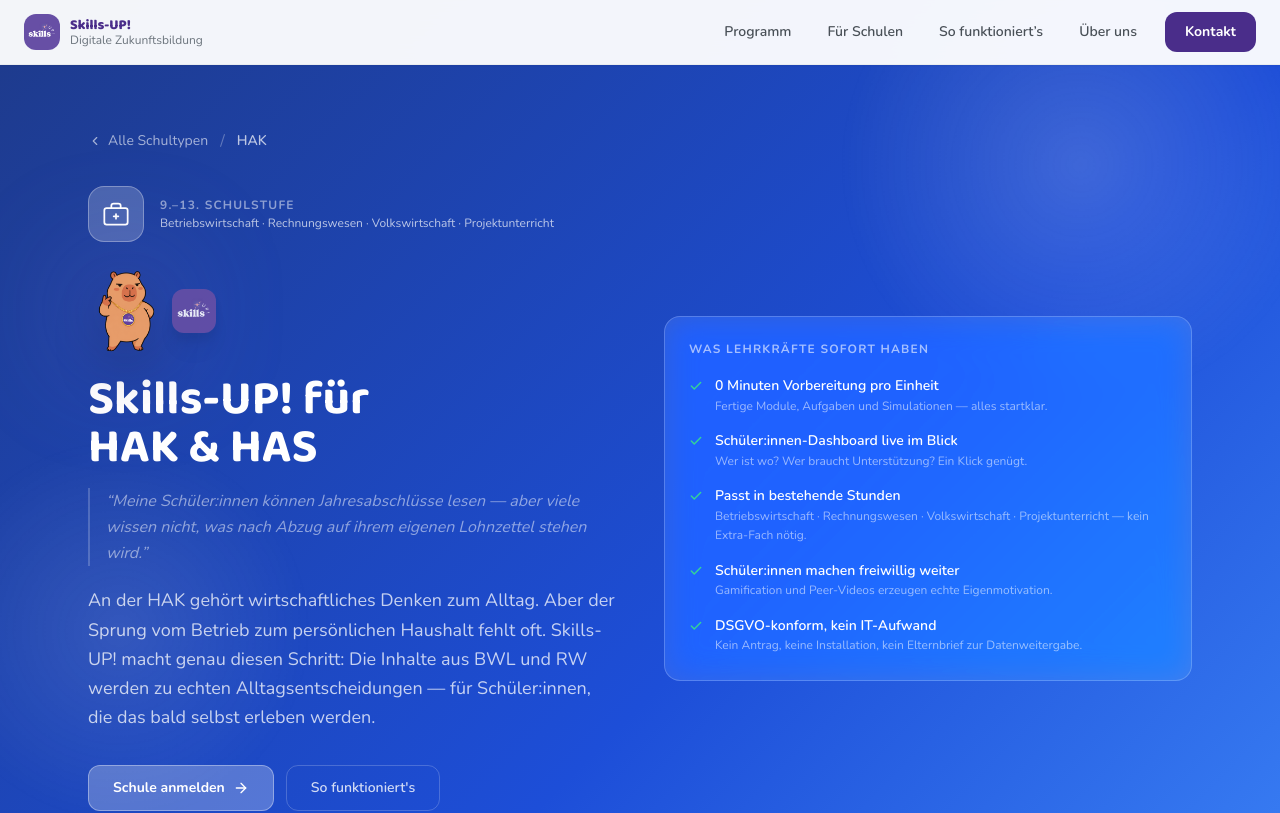
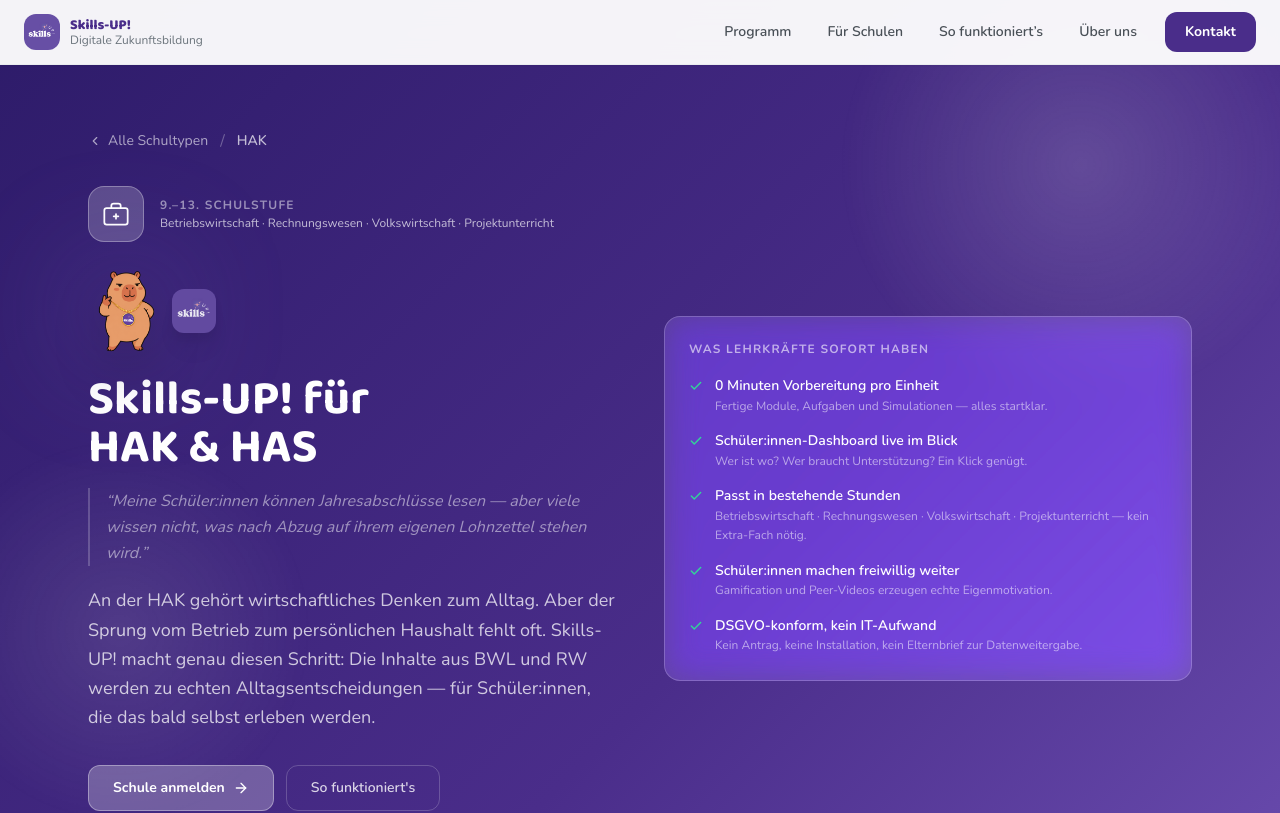
Before and after one commit to stefangeorgbauer84/digitale-zukunftsbildung, a Next.js app: page /schulen/hak in a window 1280 px wide. Shown: the top 813 px of the page. Built offline with nearby package versions, Linux system fonts and the light colour scheme.

Commit message:
Fix HAK and schulen overview: replace off-palette blue with Skills-UP! purple

```diff
--- a/src/app/schulen/hak/page.tsx
+++ b/src/app/schulen/hak/page.tsx
@@ -28,9 +28,9 @@
     <SchulPage
       name="HAK & HAS"
       kurzname="HAK"
-      gradient="linear-gradient(135deg, #1e3a8a 0%, #1d4ed8 60%, #3b82f6 100%)"
-      farbe="#1d4ed8"
-      farbeHell="#eff6ff"
+      gradient="linear-gradient(135deg, #2d1b69 0%, #4a2d8a 60%, #6b4db0 100%)"
+      farbe="#4a2d8a"
+      farbeHell="#f3f1f9"
       schulstufen="9.–13. Schulstufe"
       lehrplanFach="Betriebswirtschaft · Rechnungswesen · Volkswirtschaft · Projektunterricht"
       icon={icon}
--- a/src/app/schulen/page.tsx
+++ b/src/app/schulen/page.tsx
@@ -31,9 +31,9 @@
     slug: 'hak',
     name: 'HAK & HAS',
     kurzname: 'HAK',
-    farbe: '#1d4ed8',
-    farbeHell: '#eff6ff',
-    gradient: 'linear-gradient(135deg, #1e3a8a 0%, #1d4ed8 60%, #3b82f6 100%)',
+    farbe: '#4a2d8a',
+    farbeHell: '#f3f1f9',
+    gradient: 'linear-gradient(135deg, #2d1b69 0%, #4a2d8a 60%, #6b4db0 100%)',
     schulstufen: '9.–13. Schulstufe',
     fokus: 'Wirtschaft & persönliche Finanzen',
     teaser: 'Betriebswirtschaftliche Inhalte als persönliche Finanzbildung erleben — vom Lohnzettel bis zum Haushaltsbudget.',
```
